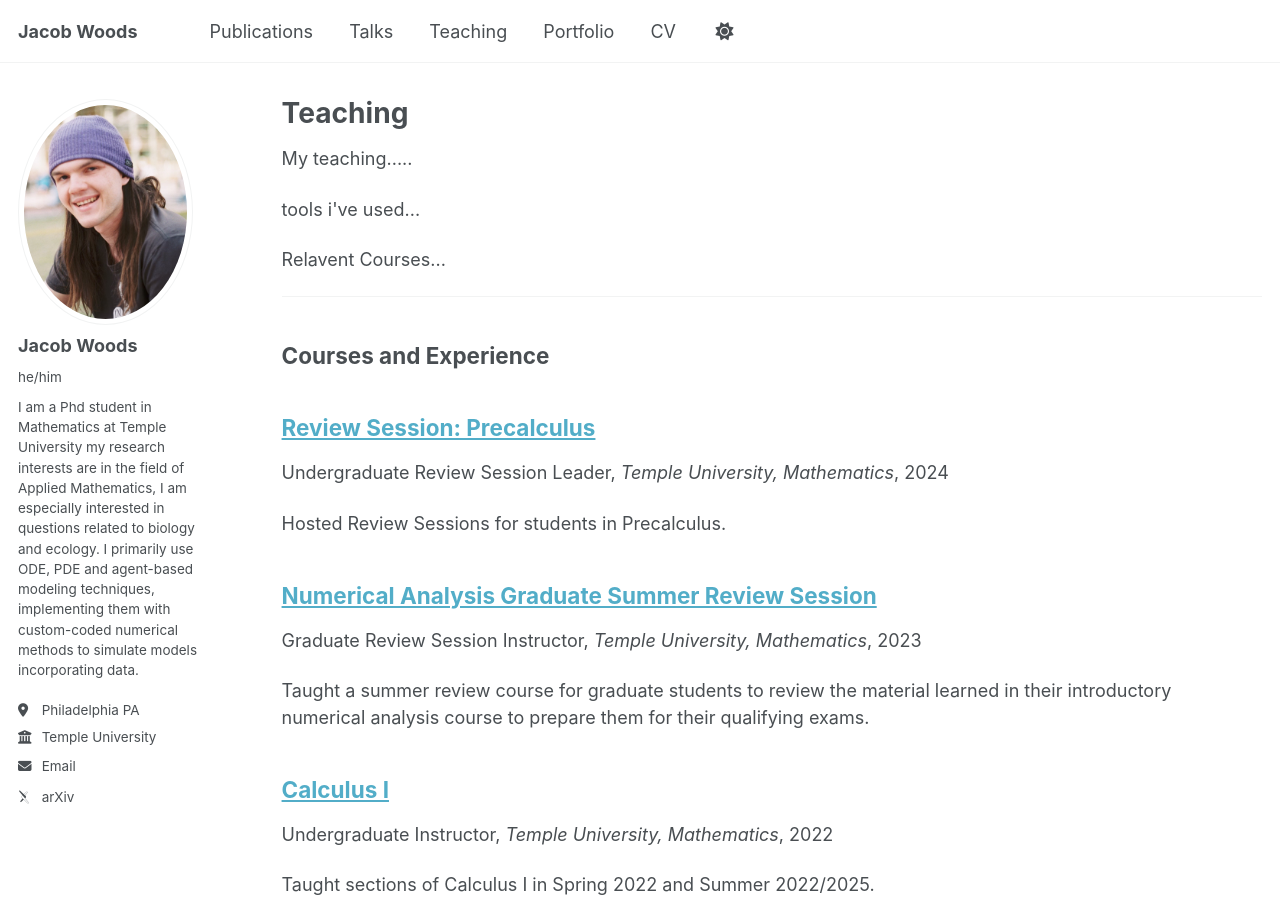
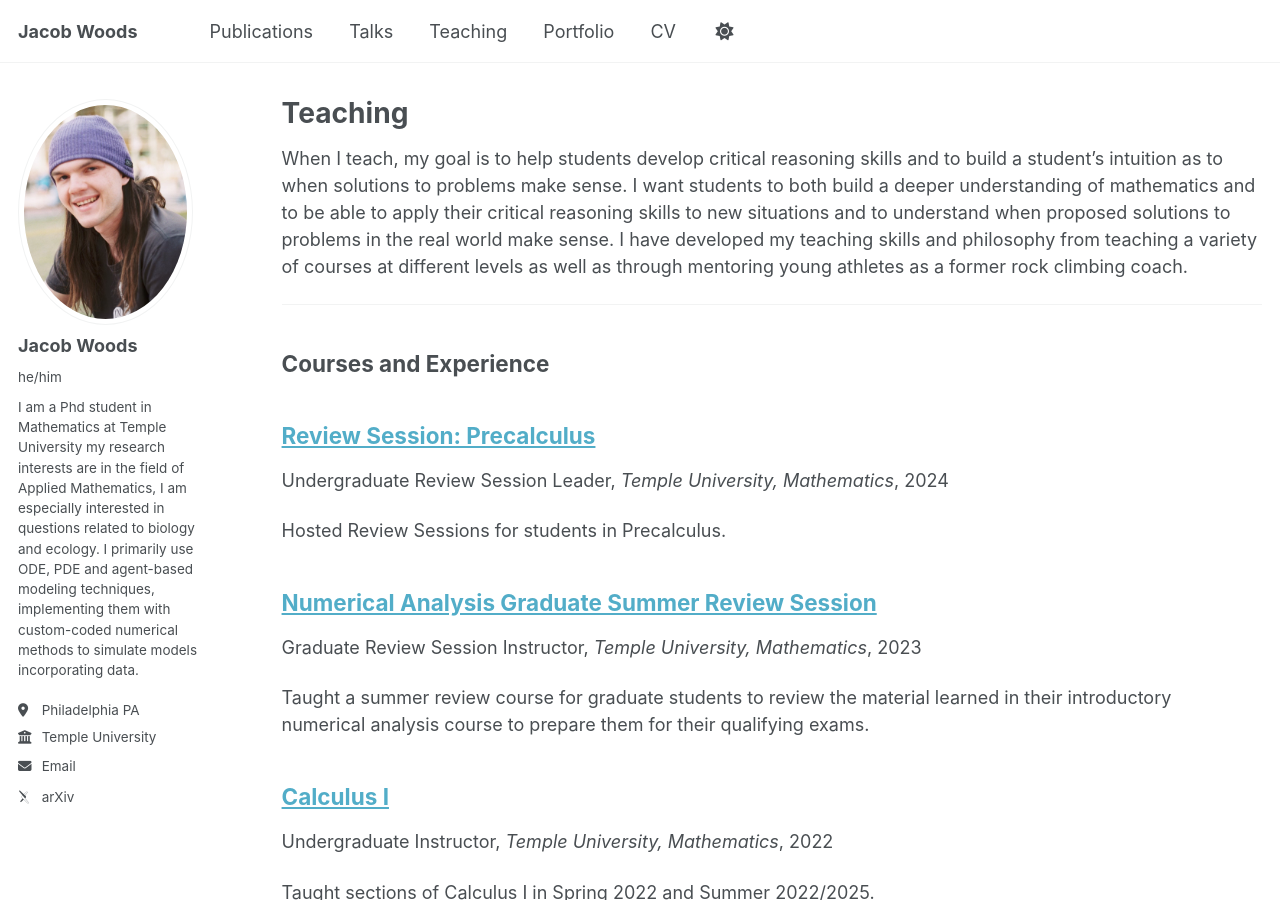
Before and after one commit to JacobWoods/JacobWoods.github.io, a Jekyll site: the page built from _pages/teaching.html, in a window 1280 px wide and 900 px high. Built offline with Jekyll 4.4.1, drawn with Linux system fonts in a browser that asks for light colours; some web fonts are replaced.

Commit message:
Update teaching.html

```diff
--- a/_pages/teaching.html
+++ b/_pages/teaching.html
@@ -11,16 +11,10 @@ author_profile: true
 
 <section id="teaching-philosophy">
   <p>
-    My teaching.....
+    When I teach, my goal is to help students develop critical reasoning skills and to build a student’s intuition as to when solutions to problems make sense.  I want students to both build a deeper understanding of mathematics and to be able to apply their critical reasoning skills to new situations and to understand when proposed solutions to problems in the real world make sense.  I have developed my teaching skills and philosophy from teaching a variety of courses at different levels as well as through mentoring young athletes as a former rock climbing coach.
   </p>
 
-  <p>
-    tools i've used...
-  </p>
 
-  <p>
-    Relavent Courses...
-  </p>
 
 </section>
 
```
